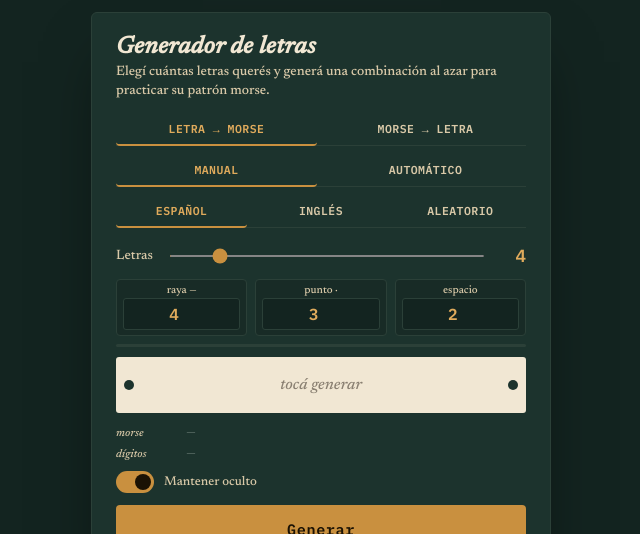
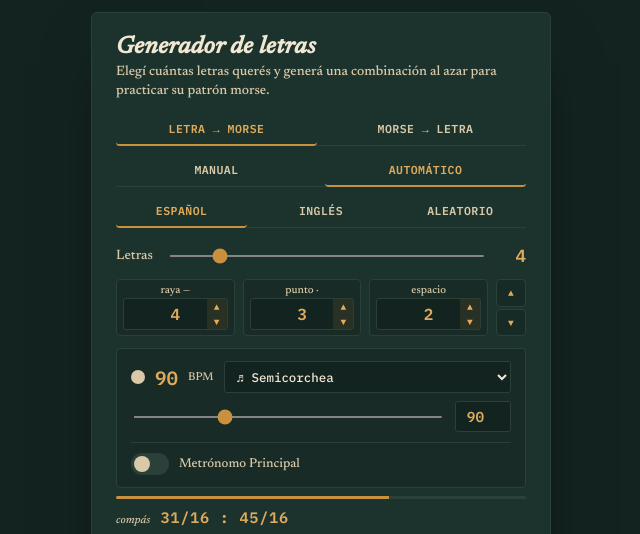
Before and after one commit to estebanmerlos33/morseRhythm, a plain HTML site: page index.html in a window 1280 px wide. Shown: the top 534 px of the page, without its empty margins (319-959 px from the left). Drawn offline with Linux system fonts and the light colour scheme.

Commit message:
Flechas de incremento, valores por defecto

```diff
--- a/index.html
+++ b/index.html
@@ -129,7 +129,7 @@
 
   .code-params{
     display:grid;
-    grid-template-columns:repeat(3, 1fr);
+    grid-template-columns:repeat(3, 1fr) 30px;
     gap:8px;
     margin-bottom:12px;
   }
@@ -158,7 +158,50 @@
     font-weight:600;
     font-size:1rem;
     text-align:center;
-    padding:5px 2px;
+    padding:5px 20px;
+    -moz-appearance:textfield;
+    appearance:textfield;
+  }
+  .code-param input[type=number]::-webkit-inner-spin-button,
+  .code-param input[type=number]::-webkit-outer-spin-button{
+    -webkit-appearance:none;
+    margin:0;
+  }
+  .num-wrap{ position:relative; width:100%; }
+  .num-arrows{
+    position:absolute;
+    top:1px; right:1px; bottom:1px;
+    width:20px;
+    display:flex;
+    flex-direction:column;
+  }
+  .num-arrows .arrow-btn,
+  .code-all .arrow-btn{
+    flex:1;
+    width:100%;
+    padding:0;
+    border:0;
+    border-radius:0;
+    background:rgba(201,144,63,.12);
+    color:var(--brass-bright);
+    font-size:.6rem;
+    line-height:1;
+    letter-spacing:0;
+    cursor:pointer;
+  }
+  .num-arrows .arrow-btn:first-child{ border-radius:0 2px 0 0; }
+  .num-arrows .arrow-btn:last-child{ border-radius:0 0 2px 0; }
+  .num-arrows .arrow-btn:hover,
+  .code-all .arrow-btn:hover{ background:rgba(201,144,63,.3); }
+  .code-all{
+    display:flex;
+    flex-direction:column;
+    gap:2px;
+  }
+  .code-all .arrow-btn{
+    background:rgba(0,0,0,.15);
+    border:1px solid #2b4038;
+    border-radius:4px;
   }
   .code-param input[type=number]:focus-visible{
     outline:2px solid var(--brass-bright);
@@ -575,15 +618,37 @@
     <div class="code-params">
       <div class="code-param">
         <label for="valRaya">raya —</label>
-        <input type="number" id="valRaya" value="4">
+        <div class="num-wrap">
+          <input type="number" id="valRaya" value="4">
+          <span class="num-arrows">
+            <button type="button" class="arrow-btn" data-step-target="valRaya" data-step="1" aria-label="Aumentar">▲</button>
+            <button type="button" class="arrow-btn" data-step-target="valRaya" data-step="-1" aria-label="Disminuir">▼</button>
+          </span>
+        </div>
       </div>
       <div class="code-param">
         <label for="valPunto">punto ·</label>
-        <input type="number" id="valPunto" value="3">
+        <div class="num-wrap">
+          <input type="number" id="valPunto" value="3">
+          <span class="num-arrows">
+            <button type="button" class="arrow-btn" data-step-target="valPunto" data-step="1" aria-label="Aumentar">▲</button>
+            <button type="button" class="arrow-btn" data-step-target="valPunto" data-step="-1" aria-label="Disminuir">▼</button>
+          </span>
+        </div>
       </div>
       <div class="code-param">
         <label for="valEspacio">espacio</label>
-        <input type="number" id="valEspacio" value="2">
+        <div class="num-wrap">
+          <input type="number" id="valEspacio" value="2">
+          <span class="num-arrows">
+            <button type="button" class="arrow-btn" data-step-target="valEspacio" data-step="1" aria-label="Aumentar">▲</button>
+            <button type="button" class="arrow-btn" data-step-target="valEspacio" data-step="-1" aria-label="Disminuir">▼</button>
+          </span>
+        </div>
+      </div>
+      <div class="code-all">
+        <button type="button" class="arrow-btn" data-step-all="1" aria-label="Aumentar todos" title="Aumentar todos">▲</button>
+        <button type="button" class="arrow-btn" data-step-all="-1" aria-label="Disminuir todos" title="Disminuir todos">▼</button>
       </div>
     </div>
 
@@ -628,7 +693,7 @@
             </div>
             <div class="slider-row">
               <label for="volumeRange">Volumen</label>
-              <input type="range" id="volumeRange" min="0" max="100" value="60">
+              <input type="range" id="volumeRange" min="0" max="100" value="30">
             </div>
 
             <div class="sound-panel">
@@ -646,7 +711,7 @@
                 </div>
                 <div class="slider-row">
                   <label for="subVolumeRange">Volumen</label>
-                  <input type="range" id="subVolumeRange" min="0" max="100" value="35">
+                  <input type="range" id="subVolumeRange" min="0" max="100" value="18">
                 </div>
               </div>
             </div>
@@ -1301,6 +1366,28 @@
     if(subSoundToggle.checked) ensureAudioCtx();
   });
 
+  // Flechas de codificación: valores de un dígito (1–9), porque toDigits/sumDigits cuentan dígito a dígito.
+  const CODE_INPUTS = [valRaya, valPunto, valEspacio];
+  function clampDigit(n){ return Math.min(9, Math.max(1, n)); }
+  function stepCodeInput(el, d){
+    const n = parseInt(el.value, 10);
+    el.value = clampDigit((isNaN(n) ? 1 : n) + d);
+  }
+  document.querySelectorAll('[data-step-target]').forEach(btn => {
+    btn.addEventListener('click', () => {
+      stepCodeInput(document.getElementById(btn.dataset.stepTarget), parseInt(btn.dataset.step, 10));
+    });
+  });
+  document.querySelectorAll('[data-step-all]').forEach(btn => {
+    btn.addEventListener('click', () => {
+      const d = parseInt(btn.dataset.stepAll, 10);
+      // Si alguno llegaría al límite no se mueve ninguno, para conservar las diferencias entre valores.
+      const vals = CODE_INPUTS.map(el => { const n = parseInt(el.value, 10); return isNaN(n) ? 1 : n; });
+      if(vals.some(n => n + d < 1 || n + d > 9)) return;
+      CODE_INPUTS.forEach((el, i) => { el.value = vals[i] + d; });
+    });
+  });
+
   function setRun(auto){
     if(autoToggle.checked === auto) return;
     autoToggle.checked = auto;
@@ -1328,6 +1415,9 @@
     refreshNextPreview();
   });
 
+  // Estado inicial por defecto: Letra → Morse, Automático, Español.
+  setRun(true);
+
   if ('serviceWorker' in navigator) {
     window.addEventListener('load', () => {
       navigator.serviceWorker.register('sw.js').catch((err) => {
```
